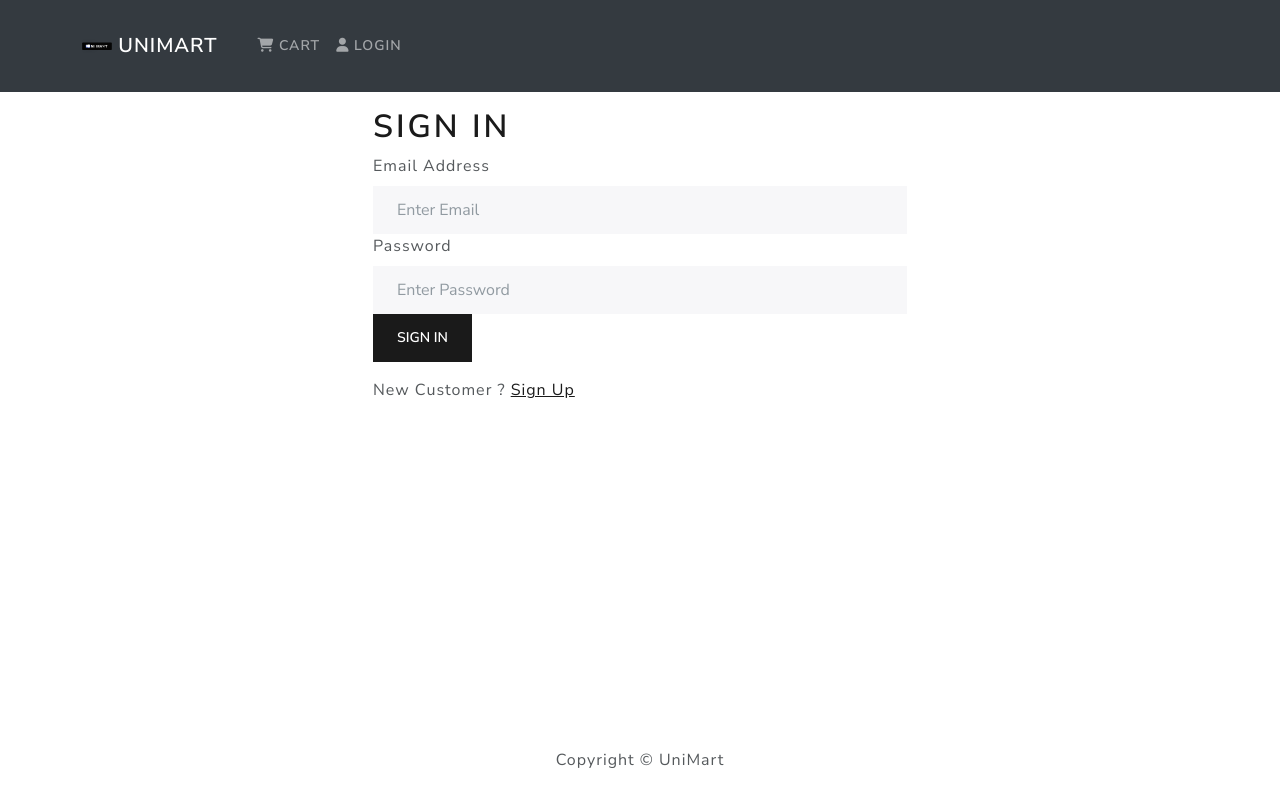
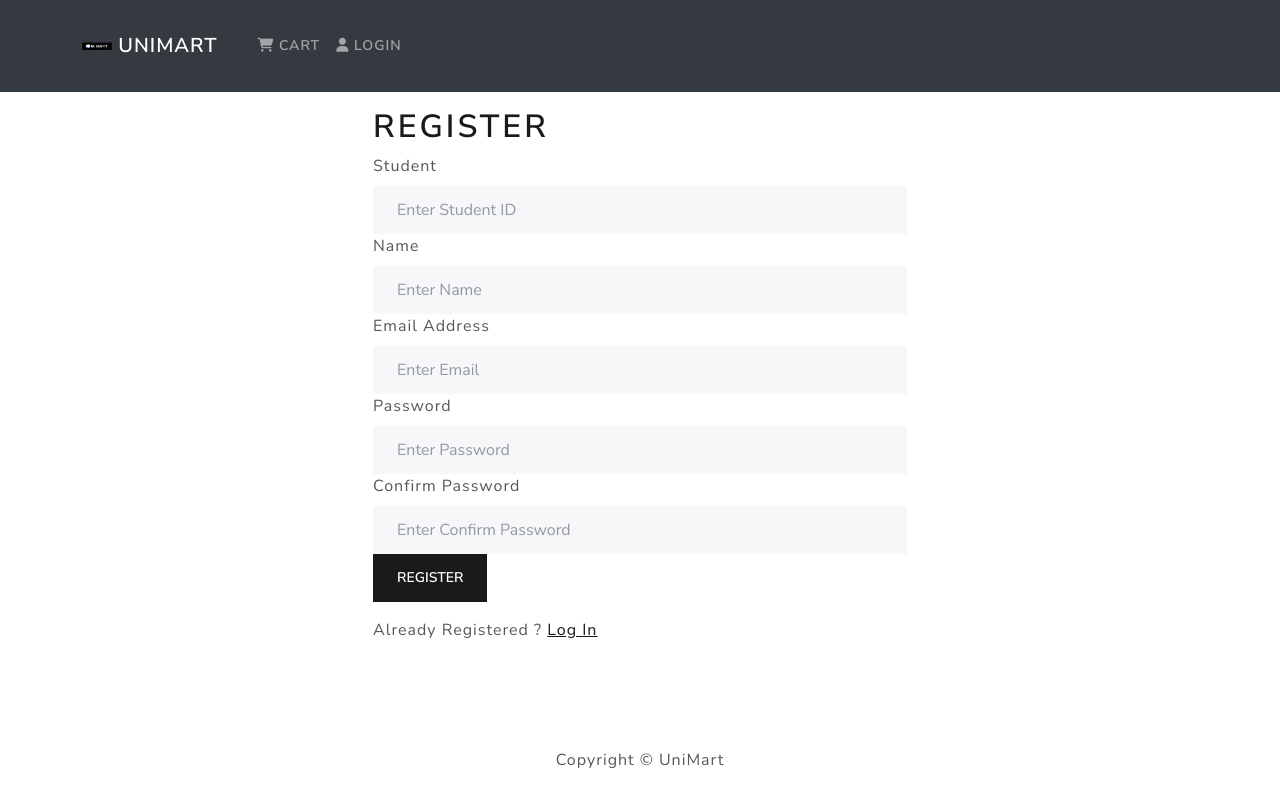
Before and after one commit to uni-mart/unimart-ui, a React (Vite) app: page /signUp in a window 1280 px wide. Built offline with nearby package versions, Linux system fonts and the light colour scheme.

Commit message:
UNI-9: Completion of Signup Page

```diff
--- a/src/Pages/SignUpPage.jsx
+++ b/src/Pages/SignUpPage.jsx
@@ -9,8 +9,12 @@ import { login } from '../Actions/UserActions'
 
 
 const SignUpPage = () => {
+  const [studentId, setStudentId] = useState('')
+  const [name, setName] = useState('')
   const [email, setEmail] = useState('')
   const [password, setPassword] = useState('')
+  const [confirmPassword, setConfirmPassword] = useState('')
+  const [message, setMessage] = useState('')
 
     const submitHandler = (e) => {
         e.preventDefault()
@@ -19,11 +23,39 @@ const SignUpPage = () => {
 
   return (
     <FormContainer>
-        <h1>Sign In</h1>
+           <h1>Register</h1>
+           {/* {message && <Message variant={'danger'} >{message}</Message>}
+
+           {error && <Message variant={'danger'} >{error}</Message>}
+           {loading && <Loader />} */}
             <Form onSubmit={submitHandler}>
+            <Form.Group controlId='studentId' >
+                <Form.Label>Student</Form.Label>
+                    <Form.Control
+                    required
+                    type="number"
+                    placeholder ='Enter Student ID'
+                    value={studentId}
+                    onChange={(e) =>setStudentId(e.target.value)}
+                    >
+                    </Form.Control>
+                </Form.Group>
+            <Form.Group controlId='name' >
+                <Form.Label>Name</Form.Label>
+                    <Form.Control
+                    required
+                    type="text"
+                    placeholder ='Enter Name'
+                    value={name}
+                    onChange={(e) =>setName(e.target.value)}
+                    >
+                    </Form.Control>
+                </Form.Group>
+
                 <Form.Group controlId='email'>
                     <Form.Label>Email Address</Form.Label>
                     <Form.Control
+                        required
                         type='email'
                         placeholder='Enter Email'
                         value={email}
@@ -31,29 +63,46 @@ const SignUpPage = () => {
                     >
                     </Form.Control>
                 </Form.Group>
+
                 <Form.Group controlId='password'>
                     <Form.Label>Password</Form.Label>
                     <Form.Control
+                        required
                         type='password'
                         placeholder='Enter Password'
-                    value={email}
+                        value={password}
                         onChange={(e) =>setPassword(e.target.value)}
                     >
                     </Form.Control>
                 </Form.Group>
+
+                <Form.Group controlId='confirmPassword'>
+                    <Form.Label>Confirm Password</Form.Label>
+                    <Form.Control
+                        required
+                        type='password'
+                        placeholder='Enter Confirm Password'
+                        value={confirmPassword}
+                        onChange={(e) =>setConfirmPassword(e.target.value)}
+                    >
+                    </Form.Control>
+                </Form.Group>
+
                 <Button  type='submit' variant="primary">
-                Sign In
+                Register
                 </Button>
+
             </Form>
             <Row className='py-3' >
                 <Col>
-                    New Customer ? <Link
-                        to='/signUp'>
-                        Sign Up
+                    Already Registered ? <Link
+                        to='/login'>
+                        Log In
                     </Link>
                 </Col>
 
             </Row>
+
         </FormContainer>
   )
 }
```
Lines whose indentation alone changed are shown as unchanged.
